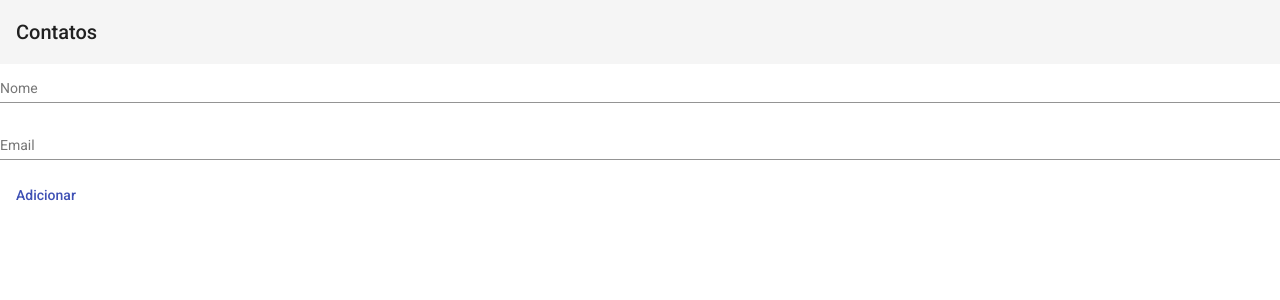
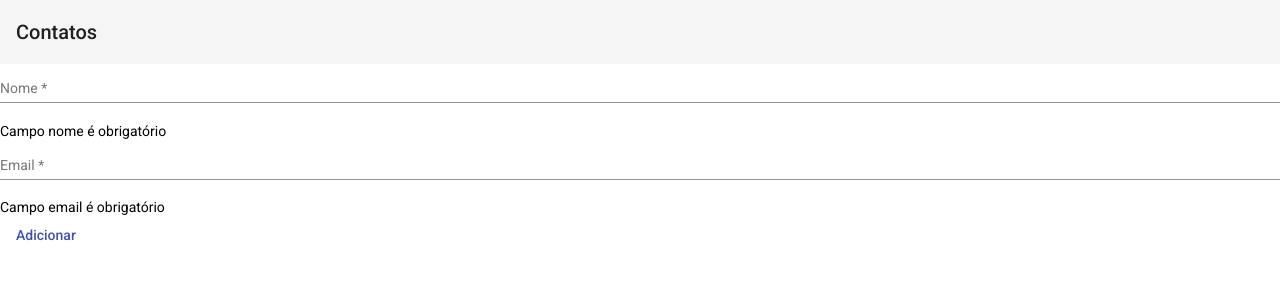
Before and after one commit to arthurcvm/agenda-app-angular, an Angular app: page / in a window 1280 px wide. Shown: the top 300 px of the page. Built offline with nearby package versions, Linux system fonts and the light colour scheme.

Commit message:
implementação de formulário reativo

```diff
--- a/src/app/app.module.ts
+++ b/src/app/app.module.ts
@@ -1,5 +1,7 @@
 import { BrowserModule } from '@angular/platform-browser';
 import { NgModule } from '@angular/core';
+import { HttpClientModule } from '@angular/common/http'
+import { ReactiveFormsModule } from '@angular/forms'
 
 import { MatButtonModule } from '@angular/material/button'
 import { MatToolbarModule } from '@angular/material/toolbar'
@@ -22,6 +24,8 @@
     MatButtonModule,
     MatToolbarModule,
     MatInputModule,
+    HttpClientModule,
+    ReactiveFormsModule,
     BrowserAnimationsModule
   ],
   providers: [
--- a/src/app/contato.service.ts
+++ b/src/app/contato.service.ts
@@ -1,9 +1,21 @@
+import { HttpClient } from '@angular/common/http';
 import { Injectable } from '@angular/core';
+import { Contato } from './contato/contato';
+import { Observable } from 'rxjs';
+import { environment } from 'src/environments/environment';
 
 @Injectable({
   providedIn: 'root'
 })
 export class ContatoService {
 
-  constructor() { }
+  url: string = environment.apiBaseUrl;
+
+  constructor(
+    private http: HttpClient
+  ) { }
+
+  save(contato: Contato) : Observable<Contato>{
+    return this.http.post<Contato>(this.url, contato);
+  }
 }
--- a/src/app/contato/contato.component.html
+++ b/src/app/contato/contato.component.html
@@ -1,14 +1,27 @@
 <mat-toolbar>Contatos</mat-toolbar>
-<form>
+<form [formGroup]="formulario" (ngSubmit)="submit()">
   <mat-form-field class="full-width">
     <mat-label>Nome </mat-label>
-    <input matInput placeholder="Digite seu nome"/>
+    <input formControlName="nome" matInput placeholder="Digite seu nome"/>
   </mat-form-field>
+  <div *ngIf="formulario.controls.nome.errors">
+    <div *ngIf="formulario.controls.nome.errors.required">
+        Campo nome é obrigatório
+    </div>
+   </div>
 
   <mat-form-field class="full-width">
     <mat-label>Email </mat-label>
-    <input matInput placeholder="Digite seu email"/>
+    <input formControlName="email" matInput placeholder="Digite seu email"/>
   </mat-form-field>
+  <div *ngIf="formulario.controls.email.errors">
+    <div *ngIf="formulario.controls.email.errors.required">
+        Campo email é obrigatório
+    </div>
+    <div *ngIf="formulario.controls.email.errors.email">
+        Email inválido
+    </div>
+   </div>
 
   <button mat-button color="primary">Adicionar</button>
 </form>
--- a/src/app/contato/contato.component.ts
+++ b/src/app/contato/contato.component.ts
@@ -1,4 +1,8 @@
 import { Component, OnInit } from '@angular/core';
+import { Contato } from './contato';
+import { ContatoService } from '../contato.service';
+
+import { FormBuilder, FormGroup, Validators } from '@angular/forms'
 
 @Component({
   selector: 'app-contato',
@@ -7,9 +11,33 @@
 })
 export class ContatoComponent implements OnInit {
 
-  constructor() { }
+  formulario: FormGroup;
+
+  constructor(
+    private service : ContatoService,
+    private fb : FormBuilder
+  ) { }
 
   ngOnInit(): void {
+    this.formulario = this.fb.group({
+      nome: ['', Validators.required],
+      email: ['', [Validators.required, Validators.email]]
+    })
+
+
+  }
+
+  submit(){
+    const erroNomeRequired = this.formulario.controls.nome.errors.required;
+    const erroEmailInvalido = this.formulario.controls.email.errors.valid;
+
+    console.log(erroNomeRequired);
+    console.log(erroEmailInvalido);
+    const isValid = this.formulario.valid
+
+    // this.service.save(c).subscribe(resposta =>
+    //   console.log(resposta)
+    // );
   }
 
 }
--- /dev/null
+++ b/src/app/contato/contato.ts
@@ -0,0 +1,6 @@
+export class Contato {
+    id: number;
+    nome: string;
+    email: string;
+    favorito: boolean;
+}
--- a/src/environments/environment.ts
+++ b/src/environments/environment.ts
@@ -3,7 +3,8 @@
 // The list of file replacements can be found in `angular.json`.
 
 export const environment = {
-  production: false
+  production: false,
+  apiBaseUrl: 'http://localhost:8080/api/contatos'
 };
 
 /*
```
